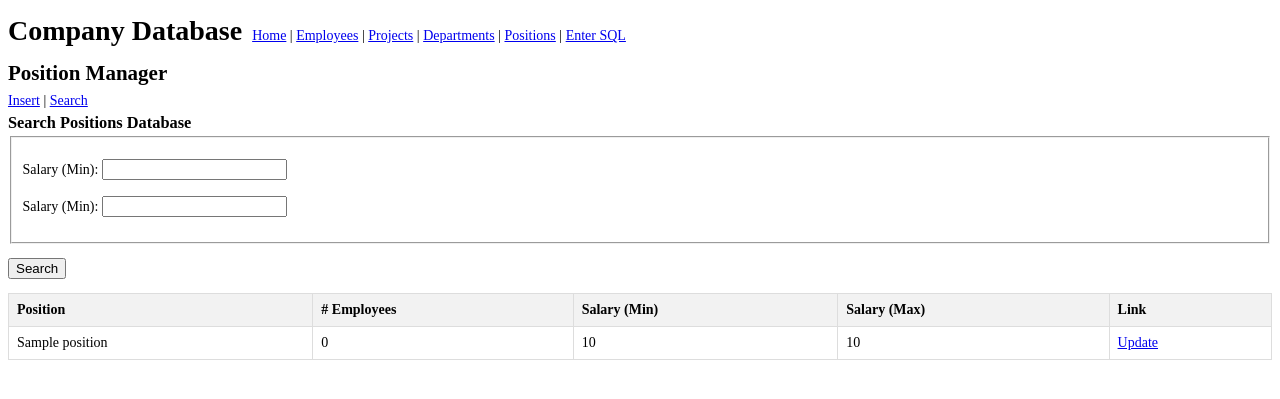
After one commit to jdbren/database-project, a Flask app: page /position/search in a window 1280 px wide. The commit adds this page. Shown: the top 399 px of the page. Run offline with Flask 3, Linux system fonts and the light colour scheme; tables that the repository leaves empty hold one stand-in row (values such as "Sample post"); some libraries are stand-ins or nearby versions.

Commit message:
Added position manager.

```diff
--- a/app/__init__.py
+++ b/app/__init__.py
@@ -15,10 +15,11 @@ def create_app():
     from . import db
     db.init_db(app)
 
-    from . import employee, project, department, query
+    from . import employee, project, department, position, query
     app.register_blueprint(employee.bp)
     app.register_blueprint(project.bp)
     app.register_blueprint(department.bp)
+    app.register_blueprint(position.bp)
     app.register_blueprint(query.bp)
 
     @app.route('/')
--- a/app/department.py
+++ b/app/department.py
@@ -4,7 +4,7 @@ from app.db import search_db
 
 bp = Blueprint('department', __name__, url_prefix='/department')
 
-@bp.get('<string:department>')
+@bp.get('<path:department>')
 def department_info(department):
     selected_department = department
     table = 'EmployeeDepartmentsHistory' if request.args.get('history') else 'EmployeeDepartments'
--- /dev/null
+++ b/app/position.py
@@ -0,0 +1,75 @@
+from http import HTTPStatus
+from MySQLdb import cursors
+from flask import Blueprint, render_template, redirect, request, url_for
+from app.db import search_db, modify_db, open_db, close_db
+
+bp = Blueprint('position', __name__, url_prefix='/position')
+
+@bp.route('insert', methods=('GET', 'POST'))
+def insert_position():
+    if request.method == 'POST':
+        name = request.form['name']
+        salary_min = request.form['salary_min']
+        salary_max = request.form['salary_max']
+
+        try:
+            db = open_db()
+            cursor = db.cursor()
+            cursor.execute('''
+                INSERT INTO Positions (
+                    Name, MinimumSalary, MaximumSalary
+                ) VALUES (%s, %s, %s)
+            ''', (name, salary_min, salary_max))
+            db.commit()
+            cursor.close()
+            close_db(db)
+            return redirect(url_for('position.search_position'));
+        except Exception as e:
+            close_db(db)
+            print(e)
+            return str(e), HTTPStatus.INTERNAL_SERVER_ERROR
+
+    return render_template('position/form.html')
+
+@bp.route('/<path:position>/edit', methods=('GET', 'POST'))
+def update_position(position):
+    position = search_db('SELECT * FROM Positions WHERE Name = %s',
+        cursors.DictCursor, False, (position,))
+    if not position:
+        return 'Position not found', HTTPStatus.NOT_FOUND
+
+    if request.method == 'POST':
+        name = request.form['name']
+        salary_min = request.form['salary_min']
+        salary_max = request.form['salary_max']
+
+        try:
+            db = open_db()
+            cursor = db.cursor()
+            cursor.execute('''
+                UPDATE Positions
+                SET Name = %s, MinimumSalary = %s, MaximumSalary = %s
+                WHERE Name = %s
+            ''', (name, salary_min, salary_max, position['Name']))
+            db.commit()
+            cursor.close()
+            close_db(db)
+            return redirect(url_for('position.search_position'));
+        except Exception as e:
+            close_db(db)
+            print(e)
+            return str(e), HTTPStatus.INTERNAL_SERVER_ERROR
+
+    return render_template('position/form.html', pos=position)
+
+@bp.get('search')
+def search_position():
+    pos_list = search_db('''
+        SELECT Name, MinimumSalary, MaximumSalary,
+            COUNT(ID) AS EmployeeCount
+        FROM Positions
+        LEFT JOIN EmployeePositions
+            ON Position = Name
+        GROUP BY Name
+    ''', cursors.DictCursor)
+    return render_template('position/search.html', positions=pos_list)
--- a/app/templates/index.html
+++ b/app/templates/index.html
@@ -16,6 +16,7 @@
       <a href="/employee">Employees</a> |
       <a href="/project">Projects</a> |
       <a href="/department/search">Departments</a> |
+      <a href="/position/search">Positions</a> |
       <a href="/query">Enter SQL</a>
     </nav>
   </div>
--- /dev/null
+++ b/app/templates/position/index.html
@@ -0,0 +1,13 @@
+{% extends 'index.html' %}
+{% block head %}
+  {{ super() }}
+  <title>Position Manager</title>
+{% endblock %}
+{% block content %}
+  {{ super() }}
+  <h2>Position Manager</h2>
+  <nav>
+    <a href="/position/insert">Insert</a> |
+    <a href="/position/search">Search</a>
+  </nav>
+{% endblock %}
--- /dev/null
+++ b/app/templates/position/search.html
@@ -0,0 +1,85 @@
+{% extends 'position/index.html' %}
+
+{% block head %}
+  {{ super() }}
+  <title>Position Manager</title>
+  <style>
+    table {
+      width: 100%;
+      border-collapse: collapse;
+      margin-bottom: 20px;
+    }
+    th, td {
+      border: 1px solid #ddd;
+      padding: 8px;
+    }
+    th {
+      background-color: #f2f2f2;
+      text-align: left;
+    }
+    tr:nth-child(even) {
+      background-color: #f9f9f9;
+    }
+    tr:hover {
+      background-color: #f1f1f1;
+    }
+    .details-header {
+      font-size: 1.5em;
+      margin-bottom: 20px;
+    }
+    .link-button {
+      margin-top: 20px;
+      display: inline-block;
+      padding: 10px 20px;
+      background-color: #f2f2f2;
+      color: black;
+      text-decoration: none;
+      border-radius: 5px;
+    }
+  </style>
+{% endblock %}
+
+{% block content %}
+  {{ super() }}
+  <h3>Search Positions Database</h3>
+
+  <!-- Basic Search Form -->
+  <form action="/position/search" method="GET">
+    <fieldset>
+      <br>
+      <label for="salary_min">Salary (Min):</label>
+      <input type="number" id="salary_min" name="salary_min" min="0"><br><br>
+
+      <label for="salary_max">Salary (Min):</label>
+      <input type="number" id="salary_max" name="salary_max" min="0"><br><br>
+
+    </fieldset>
+    <button type="submit" style="margin-top: 1rem; margin-bottom: 1rem;">Search</button>
+
+    <table>
+      <thead>
+        <tr>
+          <th>Position</th>
+          <th># Employees</th>
+          <th>Salary (Min)</th>
+          <th>Salary (Max)</th>
+          <th>Link</th>
+        </tr>
+      </thead>
+      <tbody>
+        {% for pos in positions %}
+        <tr>
+          <td>{{ pos.Name }}</td>
+          <td>{{ pos.EmployeeCount }}</td>
+          <td>{{ pos.MinimumSalary }}</td>
+          <td>{{ pos.MaximumSalary }}</td>
+          <td>
+            <a href="/position/{{ pos.Name }}/edit">Update</a>
+          </td>
+        </tr>
+        {% endfor %}
+      </tbody>
+    </table>
+  </form>
+
+{% endblock %}
--- a/app/templates/project/form.html
+++ b/app/templates/project/form.html
@@ -1,8 +1,8 @@
-{% extends 'project/index.html' %}
+{% extends 'position/index.html' %}
 
 {% block head %}
   {{ super() }}
-  <title>Project Data Form</title>
+  <title>Position Data Form</title>
   <style>
     .submit-button {
       padding: 10px 20px;
--- a/app/templates/query/index.html
+++ b/app/templates/query/index.html
@@ -11,5 +11,7 @@
     <br>
     <button type="submit">Submit</button>
   </form>
-  {{ get_flashed_messages() }}
+  {% if get_flashed_messages() %}
+    {{ get_flashed_message() }}
+  {% endif %}
 {% endblock %}
```
Also changed, not shown: app/employee.py (+17 -1 lines), app/templates/employee/search.html (+16 -0 lines), app/templates/position/form.html (added, +46 -0 lines).
